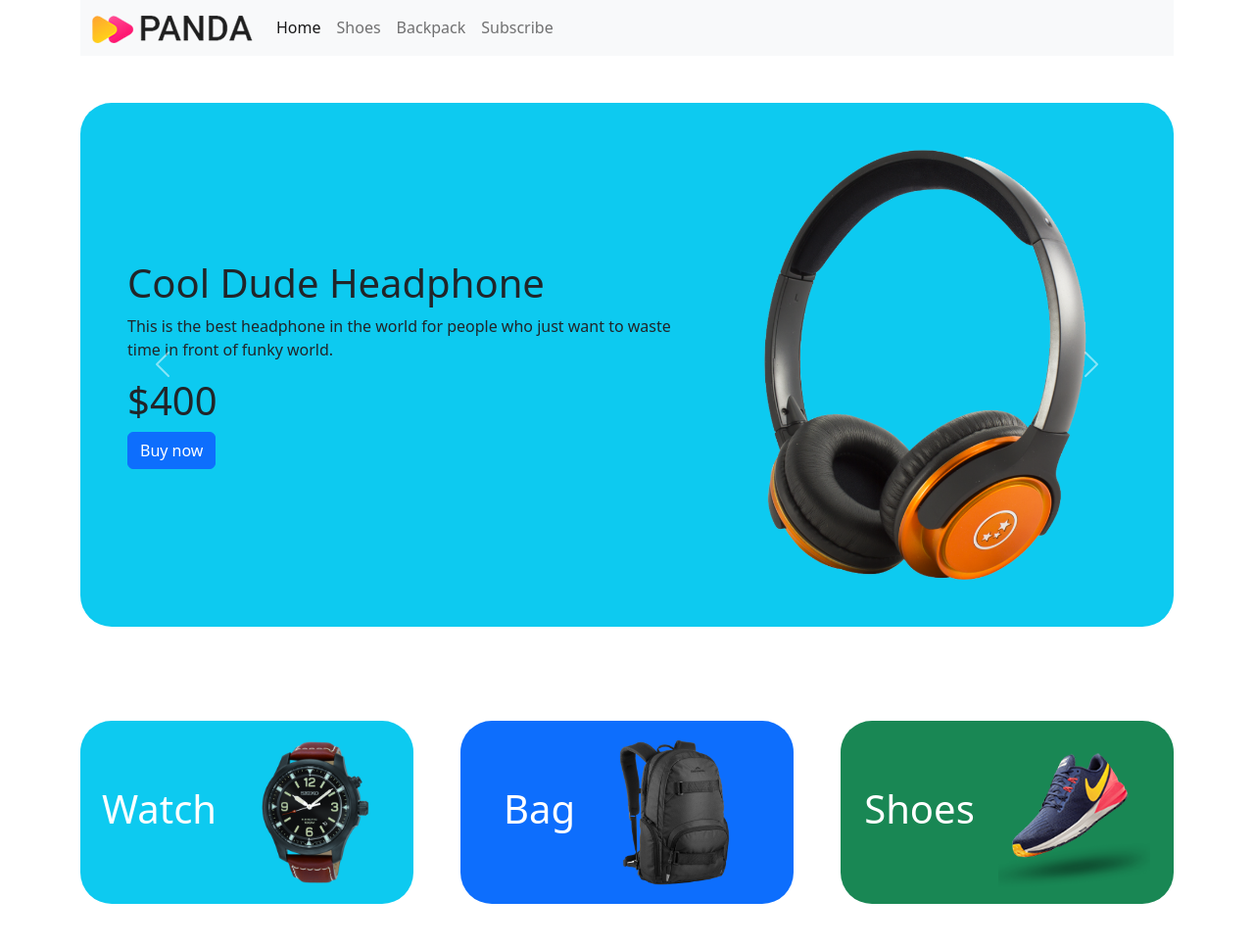
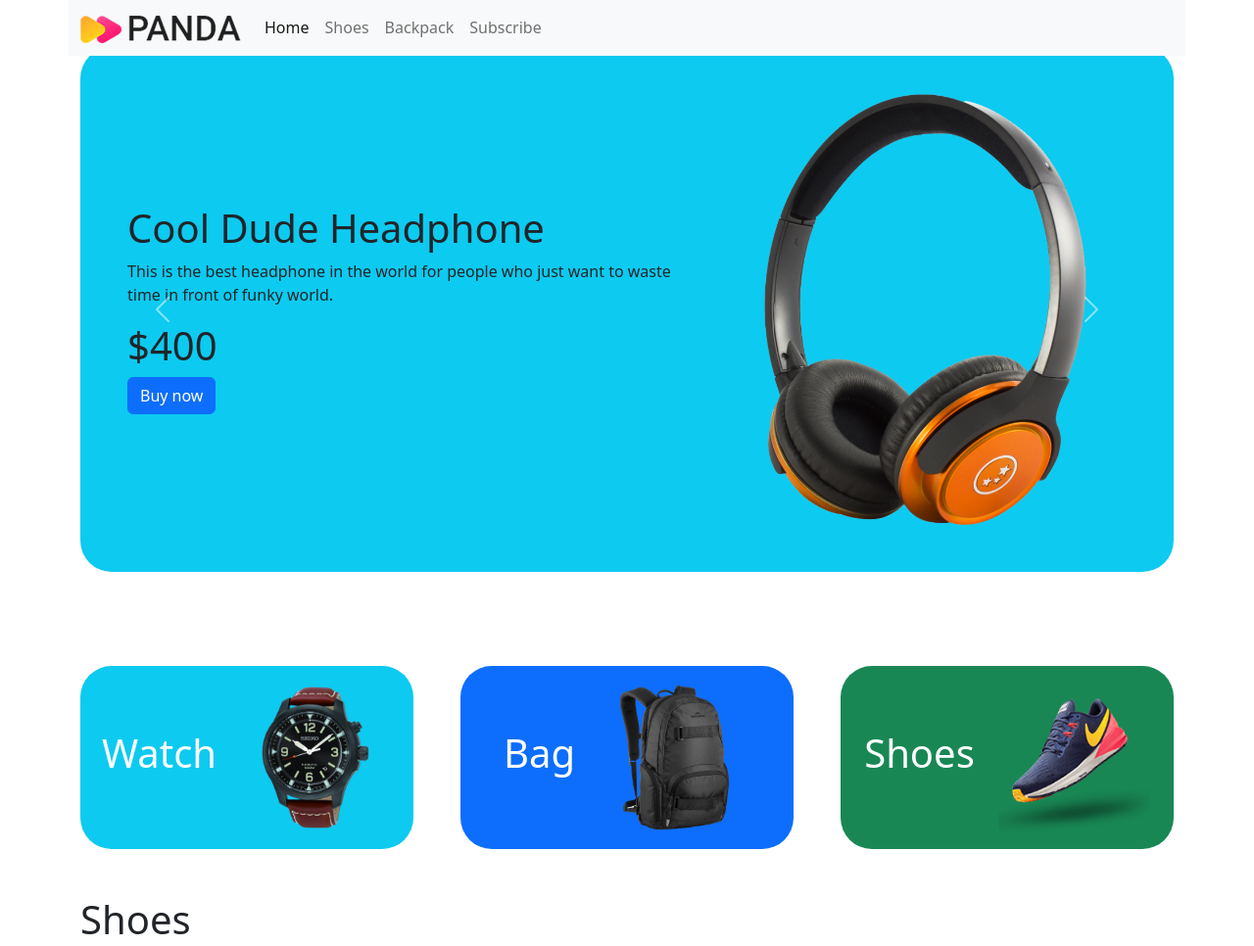
Before and after one commit to mafzamd/Panda-commerce, a plain HTML site: page index.html in a window 1280 px wide. Shown: the top 966 px of the page at 98% size. Drawn offline with nearby package versions, Linux system fonts and the light colour scheme.

Commit message:
another change

```diff
--- a/index.html
+++ b/index.html
@@ -10,7 +10,7 @@
   </head>
   <body>
     <header class="container">
-        <nav class="navbar navbar-expand-lg navbar-light bg-light">
+        <nav class="navbar fixed-top container navbar-expand-lg navbar-light bg-light">
             <div class="container-fluid">
               <a class="navbar-brand" href="#">
                 <img src="images/logo.png" alt="">
```
